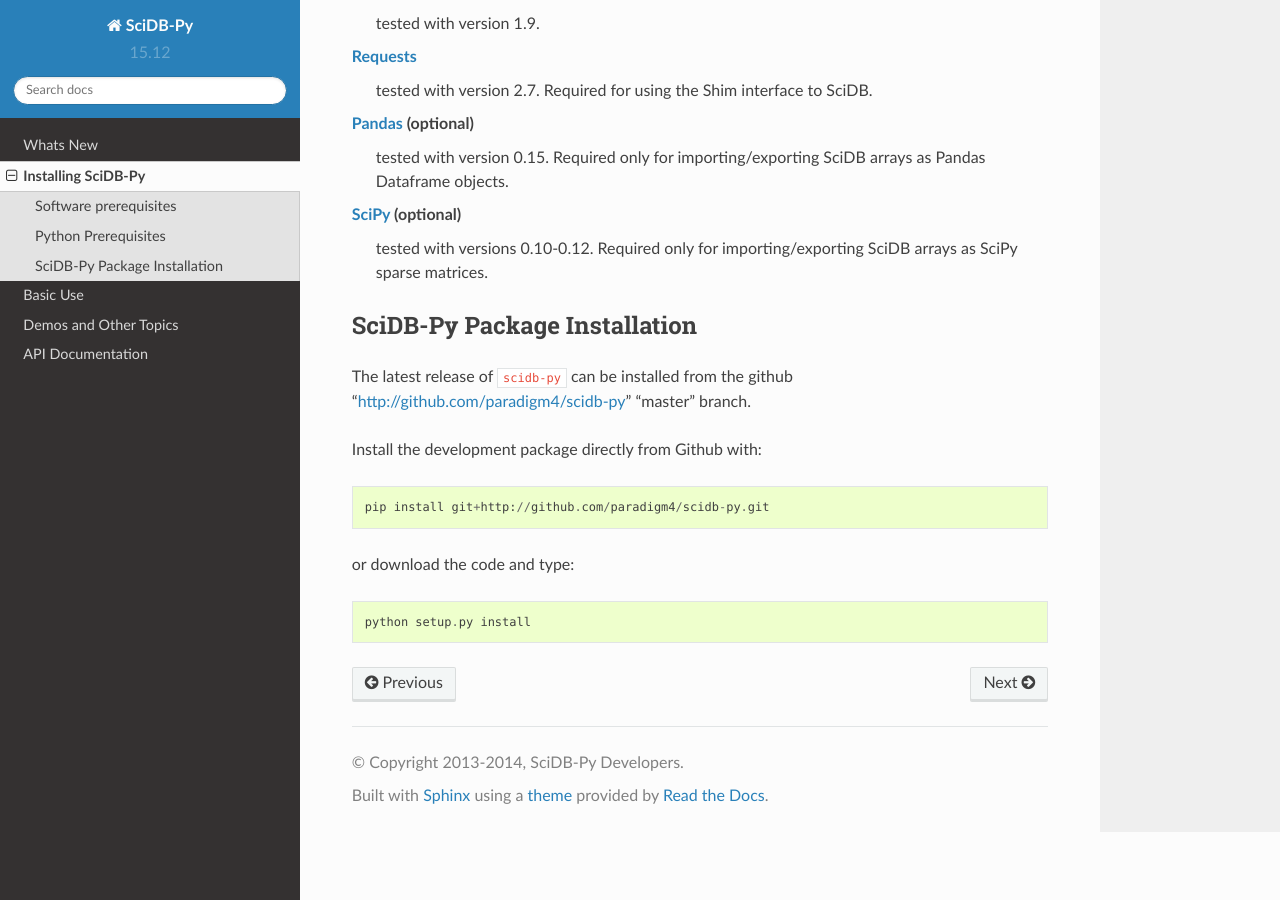
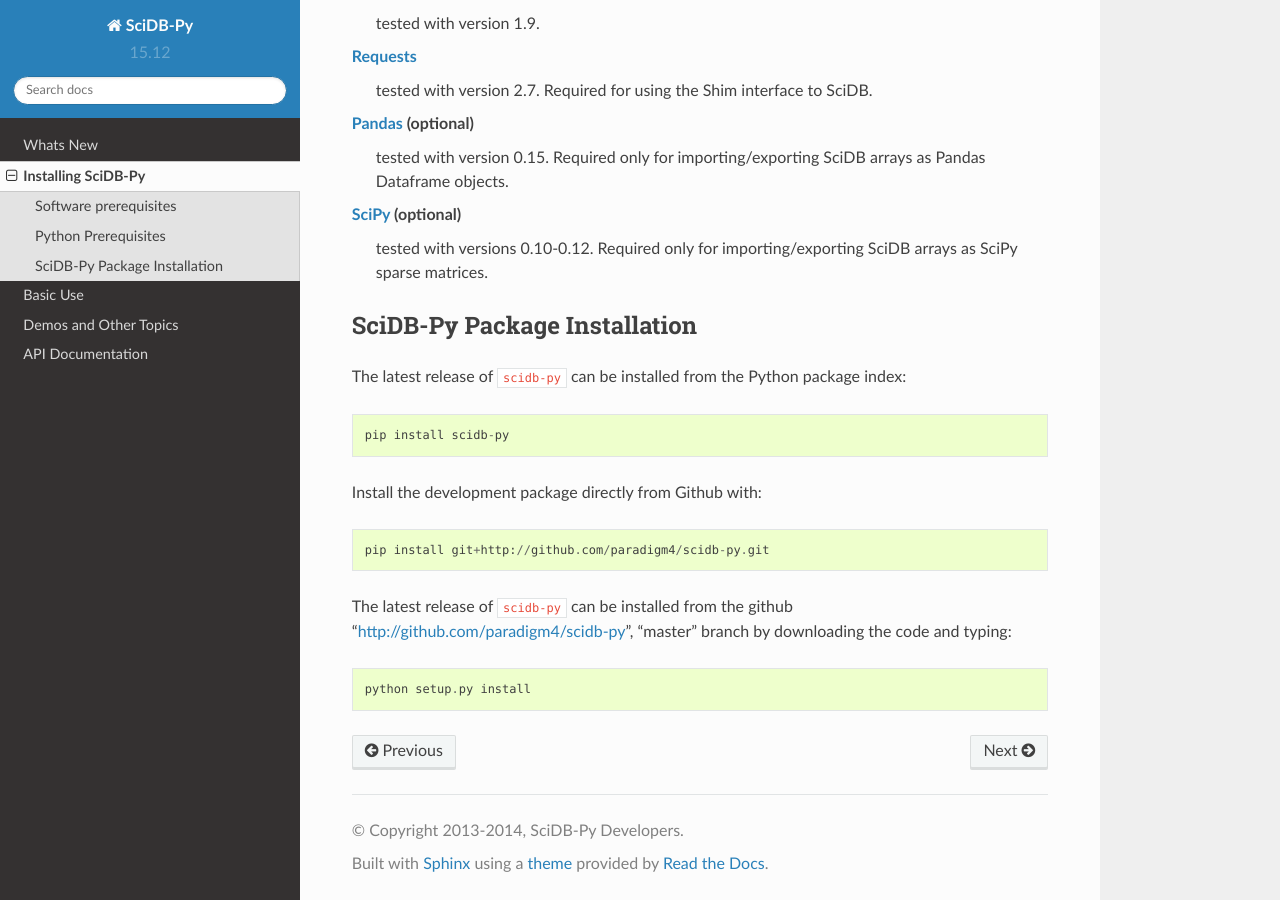
Before and after one commit to rvernica/SciDB-Py, a Sphinx documentation site: the page built from doc/install.rst, in a window 1280 px wide and 900 px high, scrolled down 771 px. Built offline with Sphinx 7.4.7 and the Read the Docs theme 2.0.0, drawn with Linux system fonts in a browser that asks for light colours; formulas are drawn with MathJax 3.

Commit message:
Update install.rst
Add pipy install back. Did not realize we had account.

```diff
--- a/doc/install.rst
+++ b/doc/install.rst
@@ -55,13 +55,16 @@
 
 SciDB-Py Package Installation
 -----------------------------
-The latest release of ``scidb-py`` can be installed from the github "http://github.com/paradigm4/scidb-py" "master" branch.
+
+The latest release of ``scidb-py`` can be installed from the Python package index::
+
+   pip install scidb-py
 
 Install the development package directly from Github with::
 
     pip install git+http://github.com/paradigm4/scidb-py.git
 
-or download the code and type::
+The latest release of ``scidb-py`` can be installed from the github "http://github.com/paradigm4/scidb-py", "master" branch by downloading the code and typing::
 
     python setup.py install
 
```
